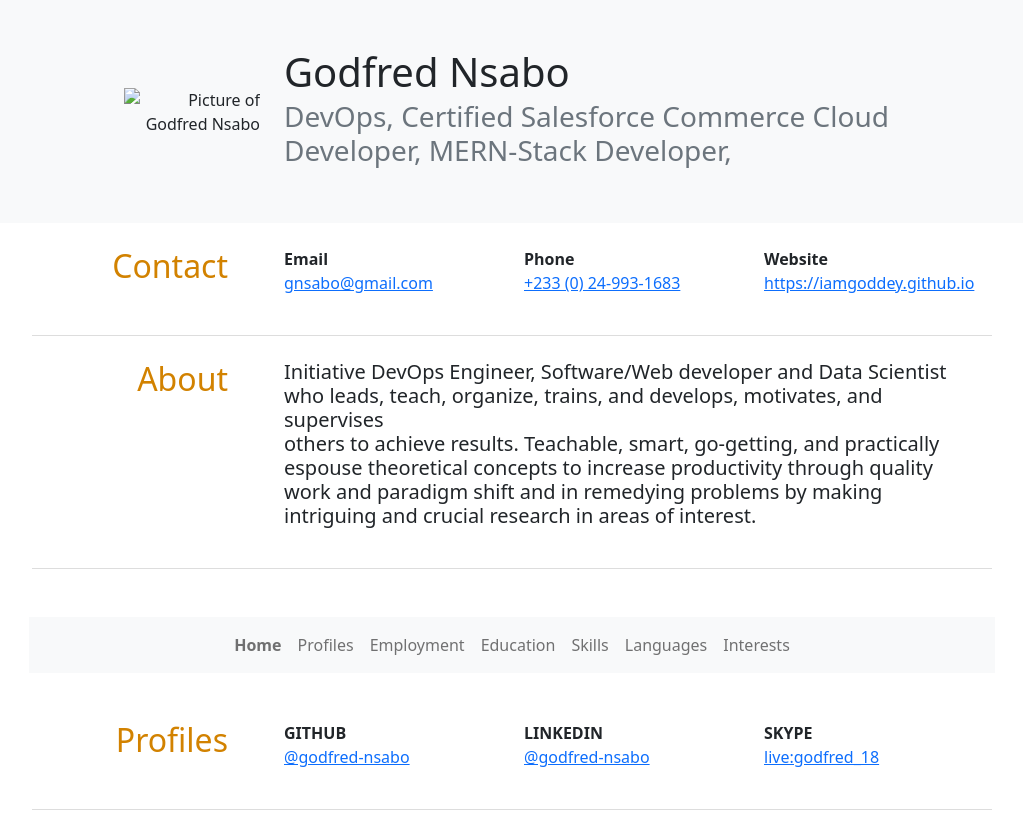
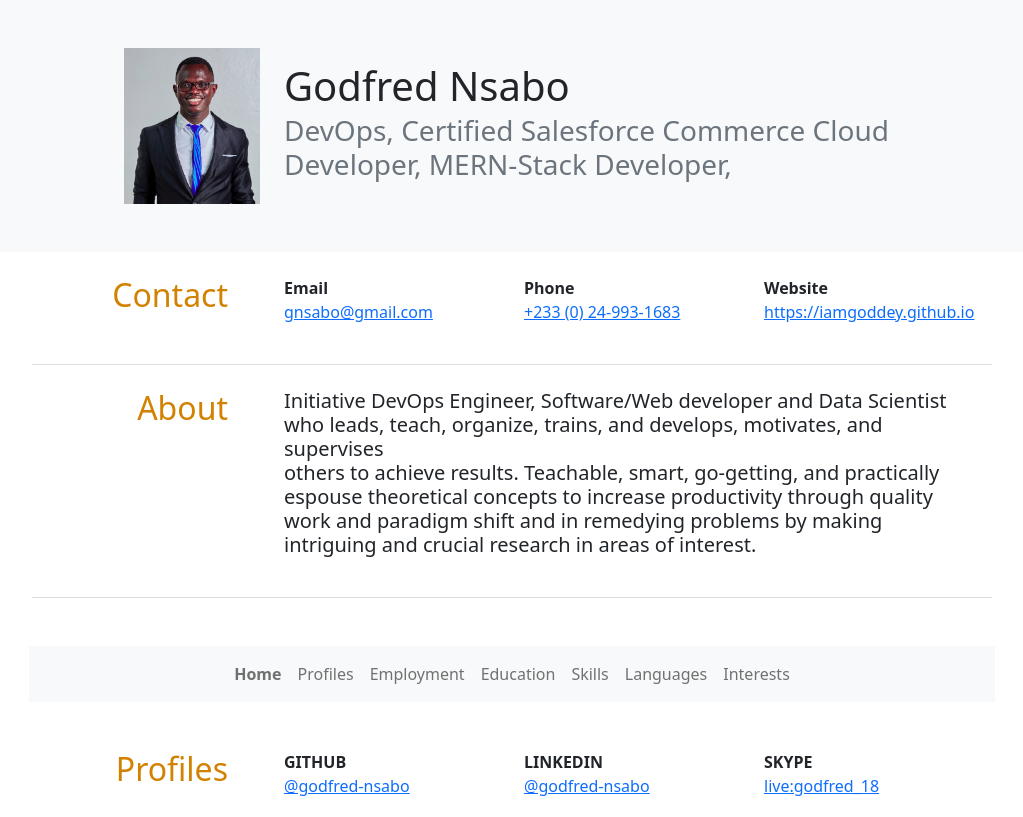
Before and after one commit to godfred-nsabo/godfred-resume, a website: page build/index.html in a window 1280 px wide. Shown: the top 817 px of the page, without its empty margins (128-1151 px from the left). Drawn offline with nearby package versions, Linux system fonts and the light colour scheme; some icons are missing.

Commit message:
build images

```diff
--- a/build/index.html
+++ b/build/index.html
@@ -5,7 +5,7 @@
     <meta name="viewport" content="width=device-width, initial-scale=1">
 
     <title>Godfred Nsabo - Resumé</title>
-    <link rel="shortcut icon" href="./img/cvimage.png" />
+    <link rel="shortcut icon" href="https://github.com/godfred-nsabo/godfred-resume/blob/develop/img/cvimage.png" />
 
     <link href="https://cdn.jsdelivr.net/npm/bootstrap@5.2.0/dist/css/bootstrap.min.css" rel="stylesheet" integrity="sha384-gH2yIJqKdNHPEq0n4Mqa/HGKIhSkIHeL5AyhkYV8i59U5AR6csBvApHHNl/vI1Bx" crossorigin="anonymous">
     <link rel="stylesheet" href="https://cdnjs.cloudflare.com/ajax/libs/octicons/2.0.2/octicons.min.css">
@@ -354,7 +354,7 @@ ul {
         <div class="container">
           <div class="row align-items-center">
             <div class="col-4 col-md-2 offset-md-1 text-end">
-              <img class="profile-picture img-fluid" src="./img/cvimage.png" alt="Picture of Godfred Nsabo">
+              <img class="profile-picture img-fluid" src="https://github.com/godfred-nsabo/godfred-resume/blob/develop/img/cvimage.png" alt="Picture of Godfred Nsabo">
             </div>
             <div class="col col-md-9">
               <h1 class="mb-1">Godfred Nsabo </h1>
@@ -404,7 +404,7 @@ others to achieve results. Teachable, smart, go-getting, and practically espouse
         <nav class="navbar navbar-expand-md bg-light sticky-top my-5 d-print-none" id="navbar">
           <div class="container-fluid">
             <a class="navbar-brand d-md-none" href="#main">
-              <img class="me-1" src="./img/cvimage.png" alt="Picture of Godfred Nsabo" width="30" height="30">
+              <img class="me-1" src="https://github.com/godfred-nsabo/godfred-resume/blob/develop/img/cvimage.png" alt="Picture of Godfred Nsabo" width="30" height="30">
               Godfred Nsabo
             </a>
             <button class="navbar-toggler" type="button" data-bs-toggle="collapse" data-bs-target="#navbarResume" aria-controls="navbarResume" aria-expanded="false" aria-label="Toggle navigation">
```
